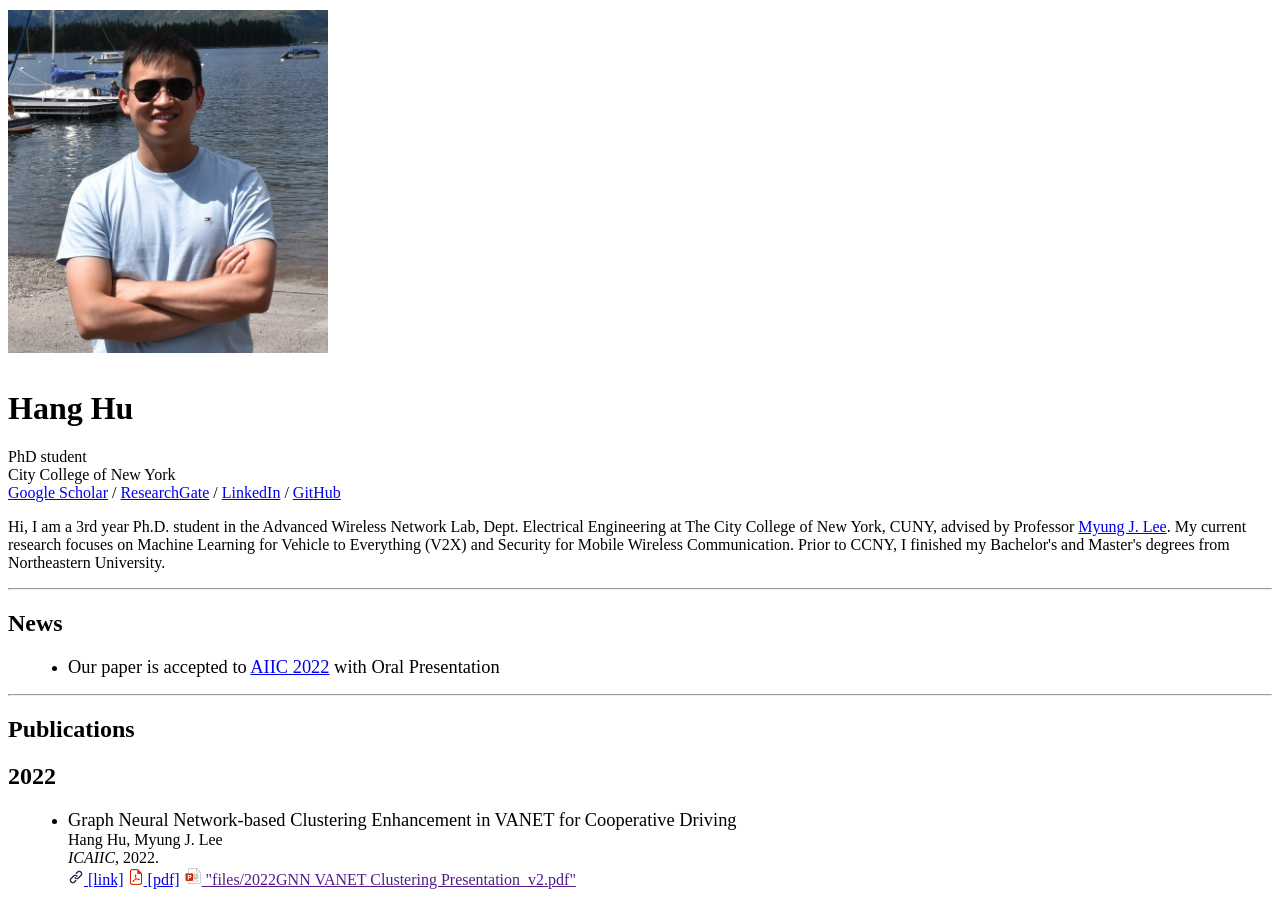
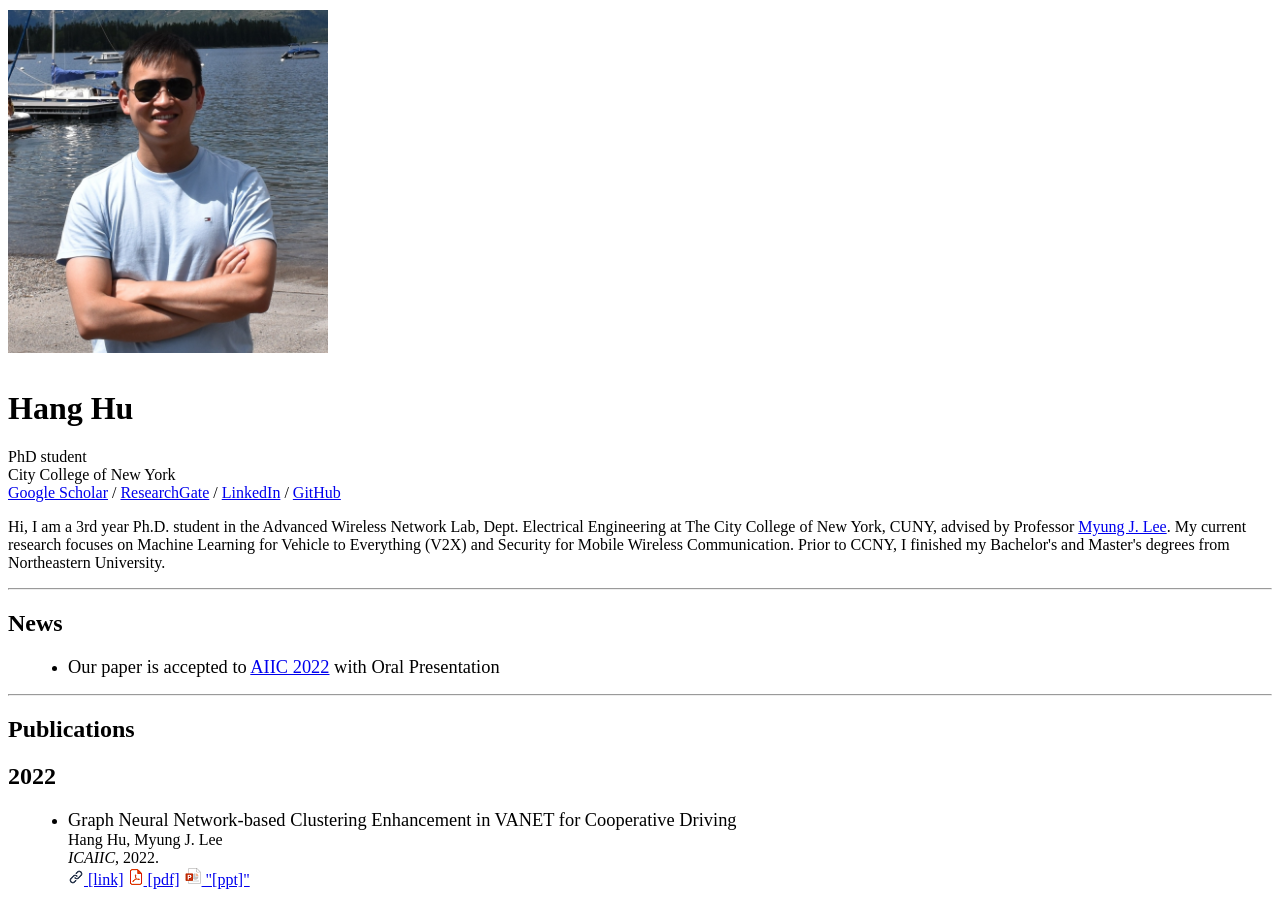
Before and after one commit to hanghoo/hanghoo.github.io, a Jekyll site: the page built from index.html, in a window 1280 px wide. Shown: the part 108-1013 px from the top of the page. Built offline with Jekyll 4.4.1, drawn with Linux system fonts in a browser that asks for light colours; nearby versions of some CDN libraries; grey boxes are pictures that could not be loaded.

Commit message:
update slides

```diff
--- a/index.html
+++ b/index.html
@@ -83,7 +83,7 @@ title: "Hang Hu"
     <i>ICAIIC</i>, 2022.<br>
     <img src="static/link-logo.png" alt=""><a href="https://ieeexplore.ieee.org/abstract/document/9722625"> [link]</a>
     <img src="static/pdf-logo.png" alt=""><a href="files/2022 ICAIIC-Graph Neural Network-based Clustering Enhancement in VANET for Cooperative Driving.pdf"> [pdf]</a>
-    <img src="static/pptx-logo.png" alt=""><a href=""> "files/2022GNN VANET Clustering Presentation_v2.pdf"</a>
+    <img src="static/pptx-logo.png" alt=""><a href="files/2022GNN VANET Clustering Presentation_v2.pdf"> "[ppt]"</a>
   </li>
 
 <!--<li class="paper">
```
